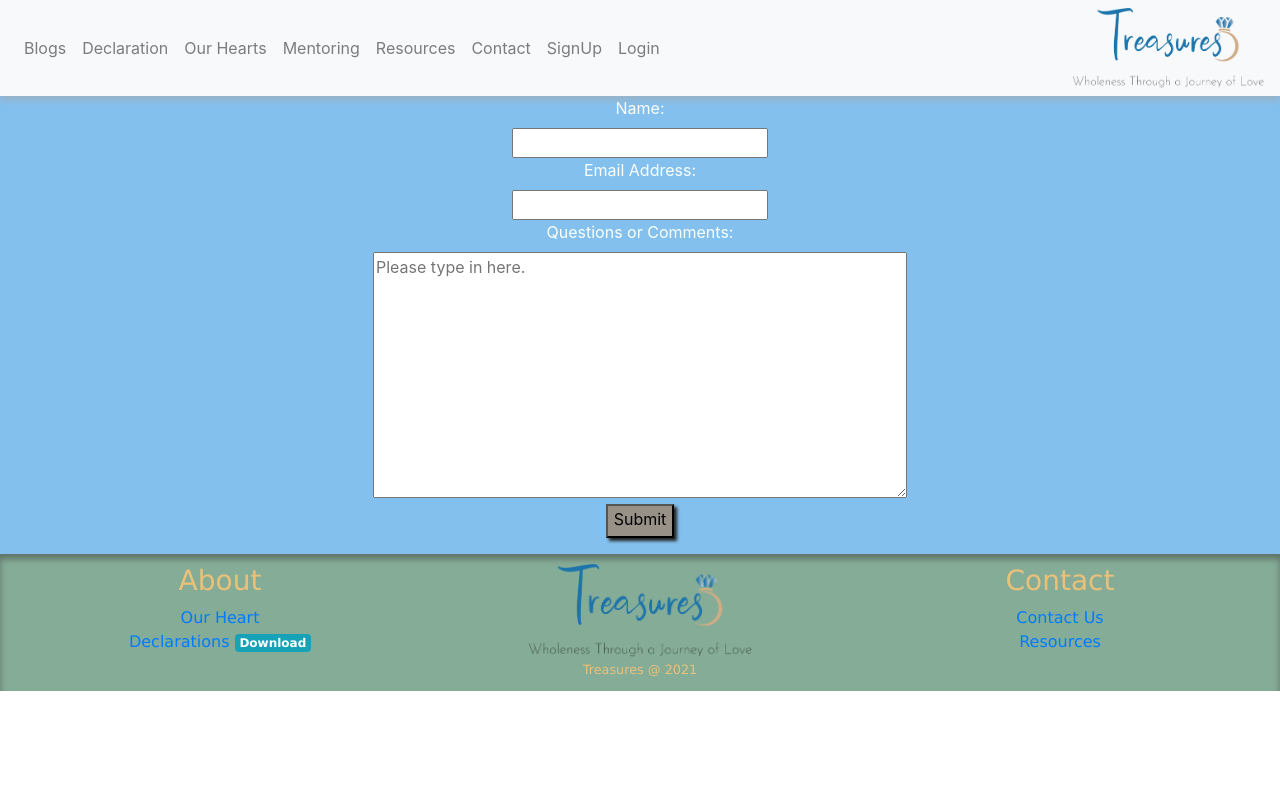
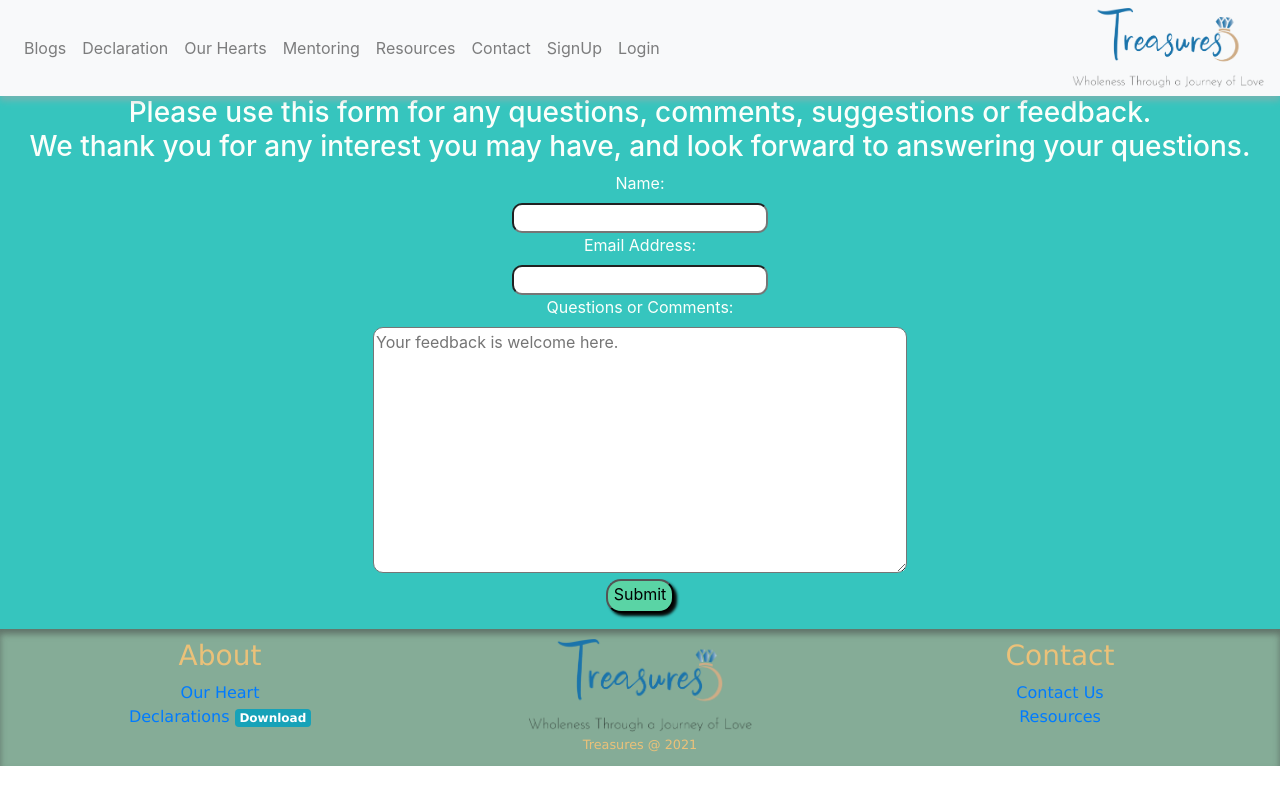
Before and after one commit to bethel-school-of-technology/treasures-web-frontend, a React (Create React App) app: page /Contact in a window 1280 px wide. Built offline with nearby package versions, Linux system fonts and the light colour scheme.

Commit message:
Redid a couple of lines of code, also added in some CSS

```diff
--- a/src/pages/contact/contact.css
+++ b/src/pages/contact/contact.css
@@ -1,14 +1,19 @@
 .center {
     text-align: center;
     color: rgb(251, 255, 251);
-    background-color: rgb(132, 192, 238);
+    background-color: rgb(54, 197, 190);
     /* padding-top: 80px; */
 }
 
+.round {
+    border-radius: 10px;
+}
+
 .submit-button {
-    background-color: rgb(152, 145, 136);
-    box-shadow: 3px 3px 3px rgb(38, 38, 38);
+    background-color: rgb(90, 212, 165);
+    box-shadow: 3px 3px 3px rgb(6, 8, 7);
     padding-bottom: 5px;
     margin-bottom: 1rem;
     text-align: center;
+    border-radius: 15px;
 }
--- a/src/pages/contact/contact.js
+++ b/src/pages/contact/contact.js
@@ -23,12 +23,16 @@ function MyForm() {
     return (
         <div className="center">
             <form onSubmit={handleSubmit}>
+                <h3>
+                    Please use this form for any questions, comments, suggestions or feedback.<br />
+                    We thank you for any interest you may have, and look forward to answering your questions.
+                </h3>
                 <label>Name:</label><br />
-                <input type="text" name="identity" onChange={e => setNick(e.target.value)}></input><br />
+                <input className="round" type="text" name="nick" onChange={e => setNick(e.target.value)}></input><br />
                 <label>Email Address:</label><br />
-                <input type="text" name="email" onChange={e => setEmail(e.target.value)}></input><br />
+                <input className="round" type="text" name="email" onChange={e => setEmail(e.target.value)}></input><br />
                 <label>Questions or Comments:</label><br />
-                <textarea placeholder="Please type in here." name="message" onChange={e => setMessage(e.target.value)} cols="50" rows="10"></textarea><br />
+                <textarea className="round" placeholder="Your feedback is welcome here." name="message" onChange={e => setMessage(e.target.value)} cols="50" rows="10"></textarea><br />
                 <input class="submit-button" type="submit" name="send" value="Submit"></input>
             </form>
         </div>
```
Also changed, not shown: 1 other file (tests, documents, lock files or other folders).
